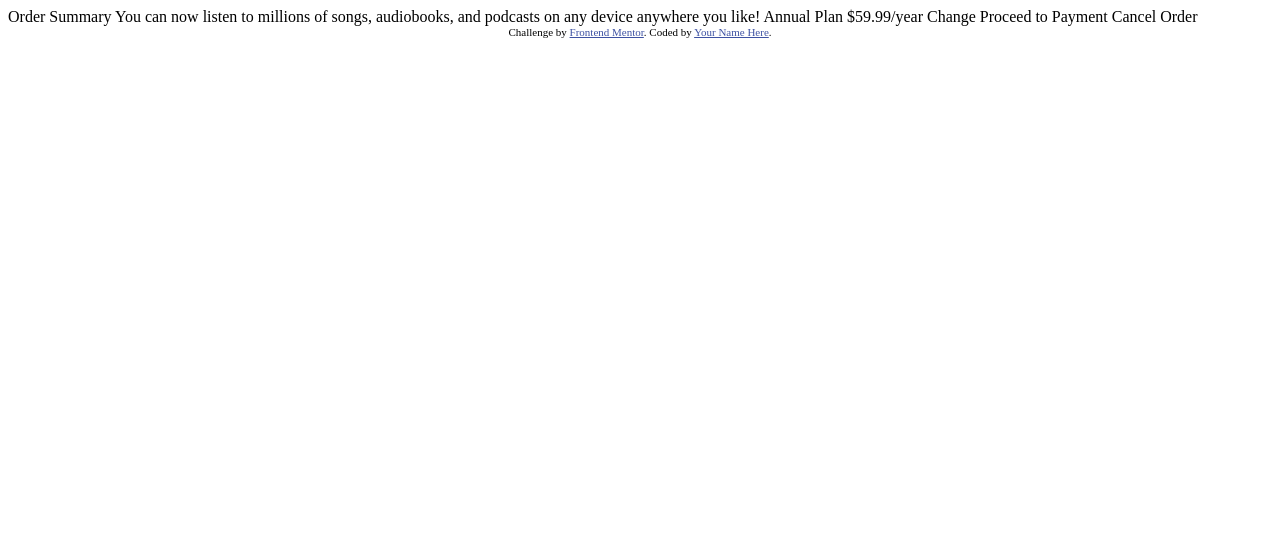
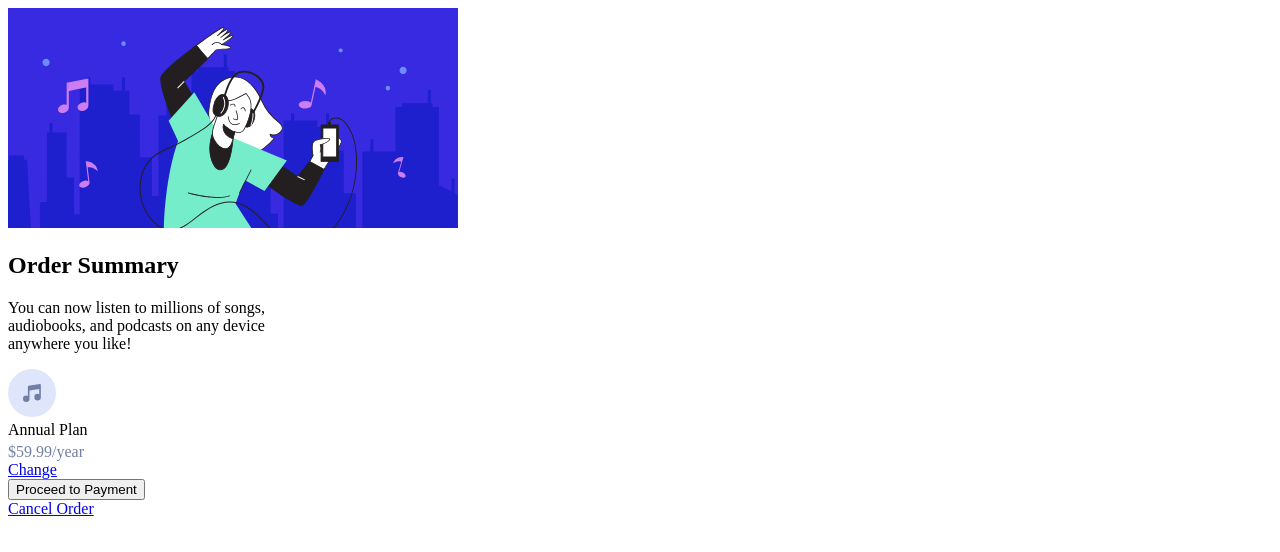
Before and after one commit to PedroOrnelasPego/order-summary-component-main, a plain HTML site: page index.html in a window 1280 px wide. Drawn offline with Linux system fonts and the light colour scheme.

Commit message:
Update index.html

```diff
--- a/index.html
+++ b/index.html
@@ -1,37 +1,48 @@
 <!DOCTYPE html>
 <html lang="en">
-<head>
-  <meta charset="UTF-8">
-  <meta name="viewport" content="width=device-width, initial-scale=1.0"> <!-- displays site properly based on user's device -->
-
-  <link rel="icon" type="image/png" sizes="32x32" href="./images/favicon-32x32.png">
-
-  <title>Frontend Mentor | Order summary card</title>
-
-  <!-- Feel free to remove these styles or customise in your own stylesheet 👍 -->
+  <head>
+    <meta charset="UTF-8" />
+    <meta name="viewport" content="width=device-width, initial-scale=1.0" />
+    <link
+      rel="icon"
+      type="image/png"
+      sizes="32x32"
+      href="./images/favicon-32x32.png"
+    />
+    <title>Frontend Mentor | Order summary card</title>
   <style>
     .attribution { font-size: 11px; text-align: center; }
     .attribution a { color: hsl(228, 45%, 44%); }
   </style>
-</head>
-<body>
+    <link rel="stylesheet" href="style.css" />
+  </head>
+  <body>
+    <div class="card">
+      <div class="image">
+        <img src="images/illustration-hero.svg" alt="hero" />
+      </div>
 
-  Order Summary
+      <div class="title"><h2>Order Summary</h2></div>
 
-  You can now listen to millions of songs, audiobooks, and podcasts on any
-  device anywhere you like!
+          <p>
+            You can now listen to millions of songs, <br> audiobooks, and podcasts on any
+            device <br> anywhere you like!
+          </p>
 
-  Annual Plan
-  $59.99/year
+      <div class="plan">
+        <img src="images/icon-music.svg" alt="" />
+        <div>Annual Plan
+        <div style="color: hsl(224, 23%, 55%); font-weight: normal; padding-top: 4px;"> $59.99/year</div>
+        </div>
 
-  Change
-
-  Proceed to Payment
-  Cancel Order
-
-  <div class="attribution">
-    Challenge by <a href="https://www.frontendmentor.io?ref=challenge" target="_blank">Frontend Mentor</a>.
-    Coded by <a href="#">Your Name Here</a>.
+        <a href="#">Change</a>
+      </div>
+      <div class="button">
+        <button>Proceed to Payment</button>
+      </div>
+      <div class="cancel">
+        <a href="#">Cancel Order</a></div>
+    </div>
   </div>
-</body>
+  </body>
 </html>
```
